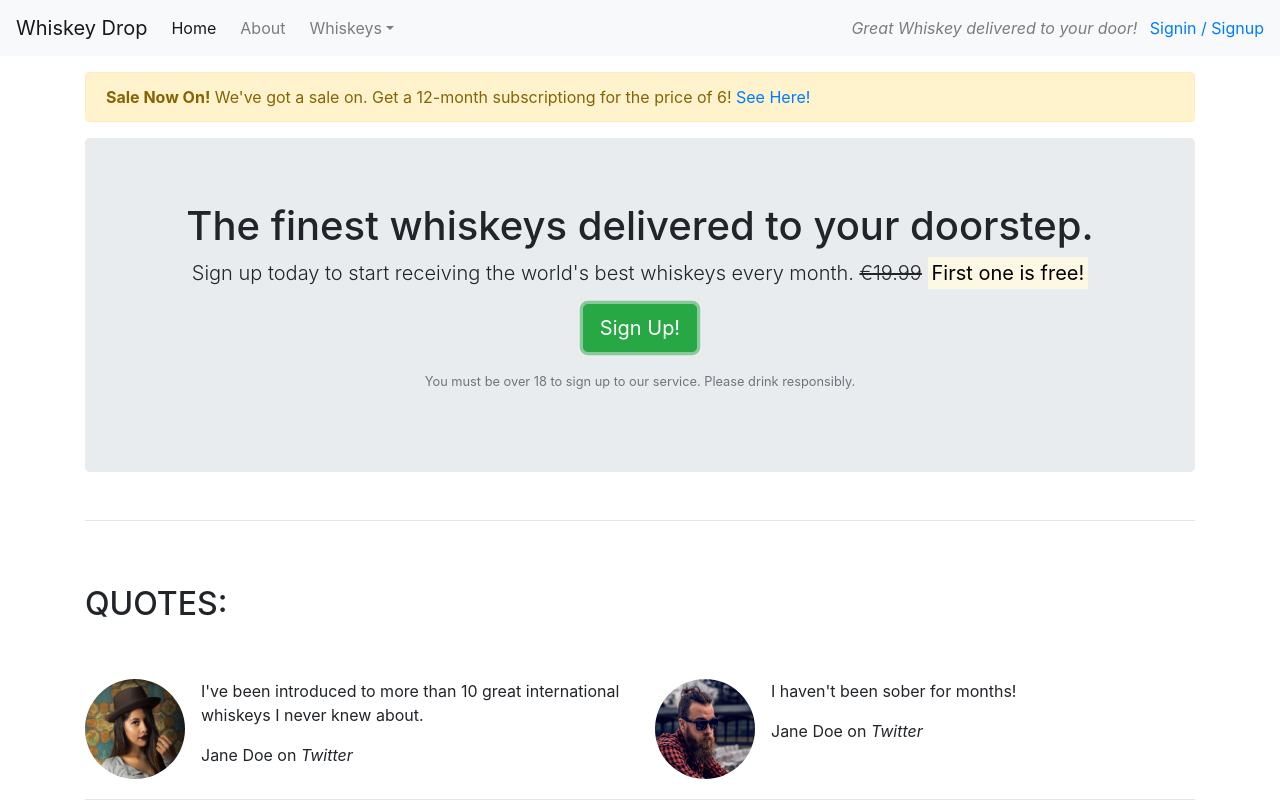
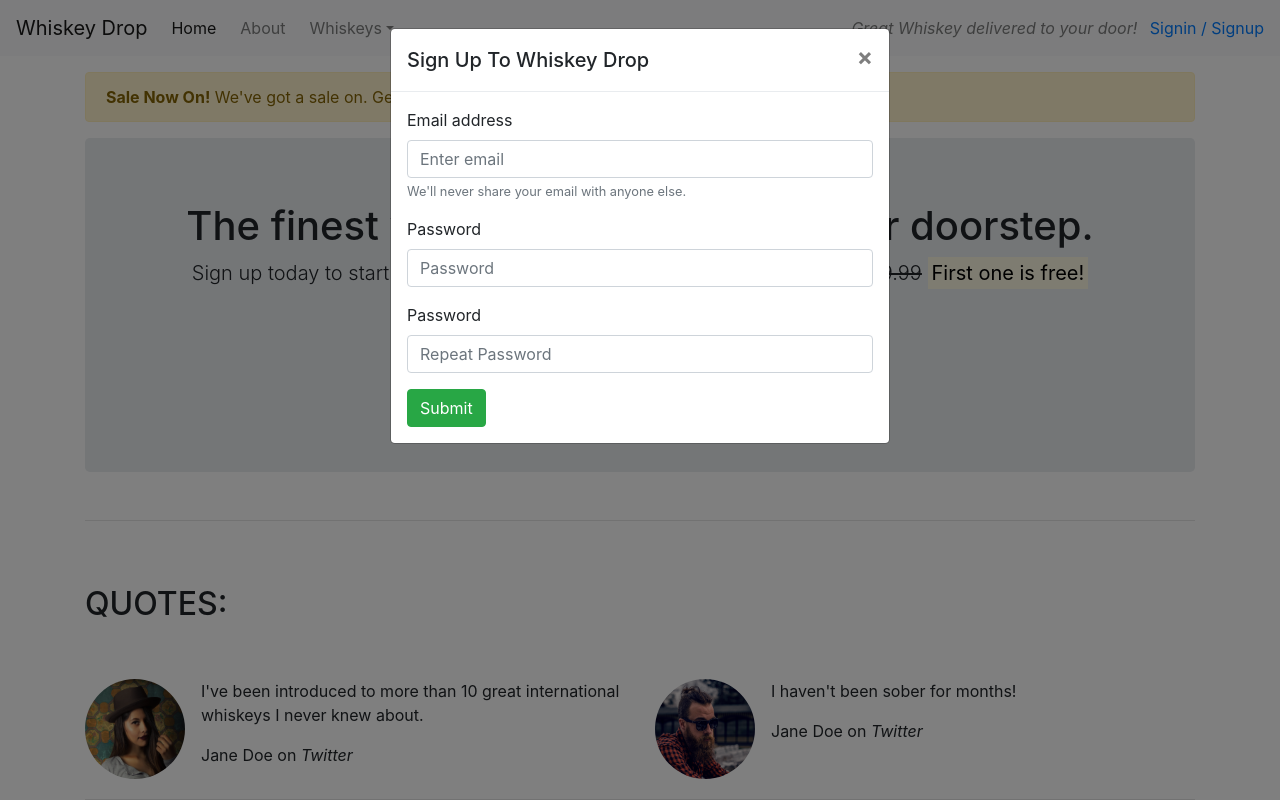
Before and after one commit to babyoblong/bootstrap, a plain HTML site: page index.html in a window 1280 px wide. Both pictures are taken after a click on the button "Sign Up!". Shown: the top 800 px of the page. Drawn offline with nearby package versions, Linux system fonts and the light colour scheme.

Commit message:
update: added signup modal

```diff
--- a/index.html
+++ b/index.html
@@ -32,13 +32,7 @@
                         <a href="#" class="dropdown-item">American</a>
                     </div>
 
-
-
                 </li>
-
-
-
-
                 <li class="nav-item mr-2 d-block d-sm-none"><a href="/login" class="nav-link">Signin / Signup</a></li>
 
             </ul>
@@ -52,7 +46,7 @@
         <div class="row d-none d-sm-block">
             <div class="col-12">
                 <div class="alert alert-warning"><strong>Sale Now On!</strong> We've got a sale on. Get a 12-month
-                    subscriptiong for the price of 6! <a href="">See Here!</a></div>
+                    subscription for the price of 6! <a href="">See Here!</a></div>
             </div>
         </div>
         <!-- Callout -->
@@ -63,7 +57,8 @@
                     <p class="lead">Sign up today to start receiving the world's best whiskeys every month. <s
                             class="d-none d-sm-inline">€19.99</s>
                         <span class="d-inline d-sm-none"><br></span><strong><mark>First one is free!</mark></strong></p>
-                    <p><button class="btn btn-lg btn-success">Sign Up!</button></p>
+                    <p><button class="btn btn-lg btn-success" data-toggle="modal" data-target="#signupModal">Sign
+                            Up!</button></p>
                     <p class="text-muted"><small>You must be over 18 to sign up to our service. Please drink
                             responsibly.</small></p>
                 </section>
@@ -188,6 +183,43 @@
         </section>
     </article>
 
+    <div class="modal" tabindex="-1" role="dialog" id="signupModal">
+        <div class="modal-dialog" role="document">
+            <div class="modal-content">
+                <div class="modal-header">
+                    <h5 class="modal-title">Sign Up To Whiskey Drop</h5>
+                    <button type="button" class="close" data-dismiss="modal" aria-label="Close">
+                        <span aria-hidden="true">&times;</span>
+                    </button>
+                </div>
+                <div class="modal-body">
+                    <form>
+                        <div class="form-group">
+                            <label for="exampleInputEmail1">Email address</label>
+                            <input type="email" class="form-control" id="exampleInputEmail1"
+                                aria-describedby="emailHelp" placeholder="Enter email" required>
+                            <small id="emailHelp" class="form-text text-muted">We'll never share your email with anyone
+                                else.</small>
+                        </div>
+                        <div class="form-group">
+                            <label for="password">Password</label>
+                            <input type="password" class="form-control" id="password"
+                                placeholder="Password" required>
+                        </div>
+                        <div class="form-group">
+                            <label for="repeatPassword">Password</label>
+                            <input type="password" class="form-control" id="repeatPassword"
+                                placeholder="Repeat Password" required>
+                        </div>
+                        <button type="submit" class="btn btn-success">Submit</button>
+                    </form>
+
+                </div>
+
+            </div>
+        </div>
+    </div>
+
 
     <script src="https://code.jquery.com/jquery-3.3.1.slim.min.js"
         integrity="sha384-q8i/X+965DzO0rT7abK41JStQIAqVgRVzpbzo5smXKp4YfRvH+8abtTE1Pi6jizo"
```
